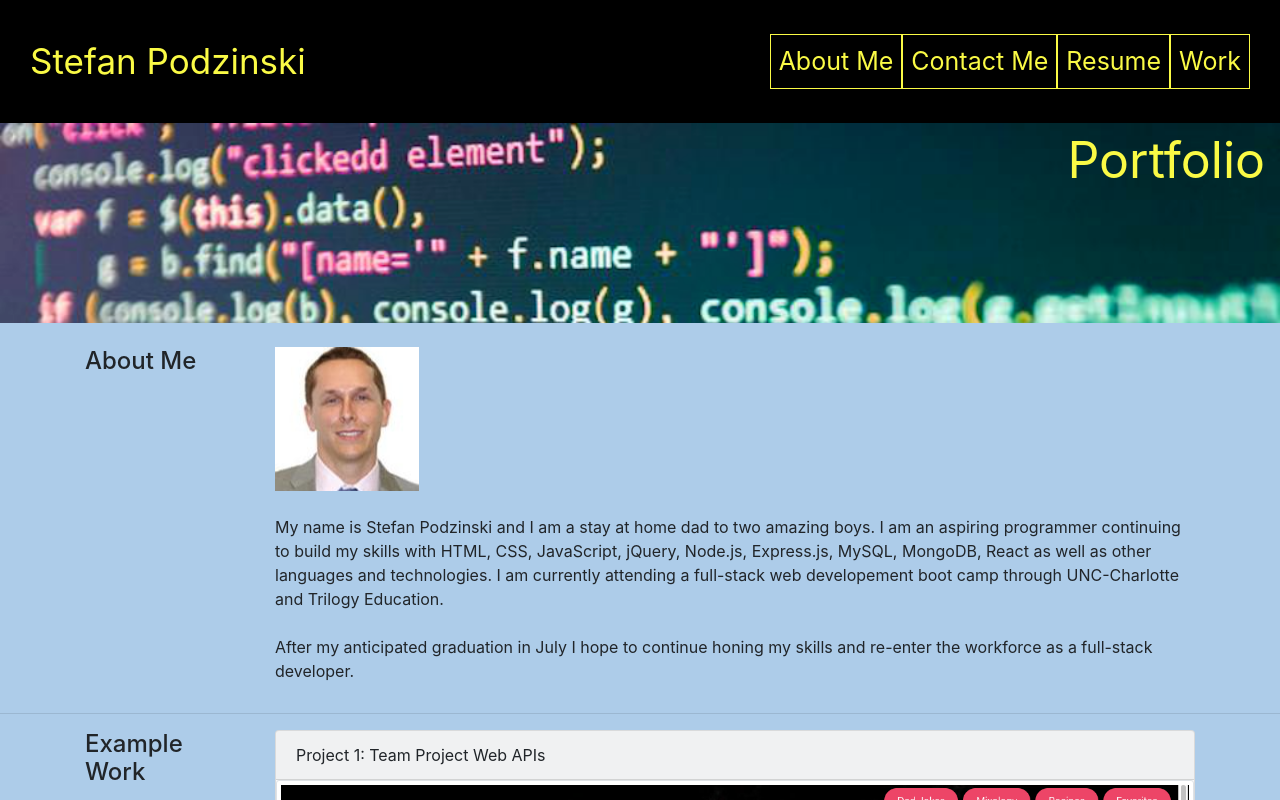
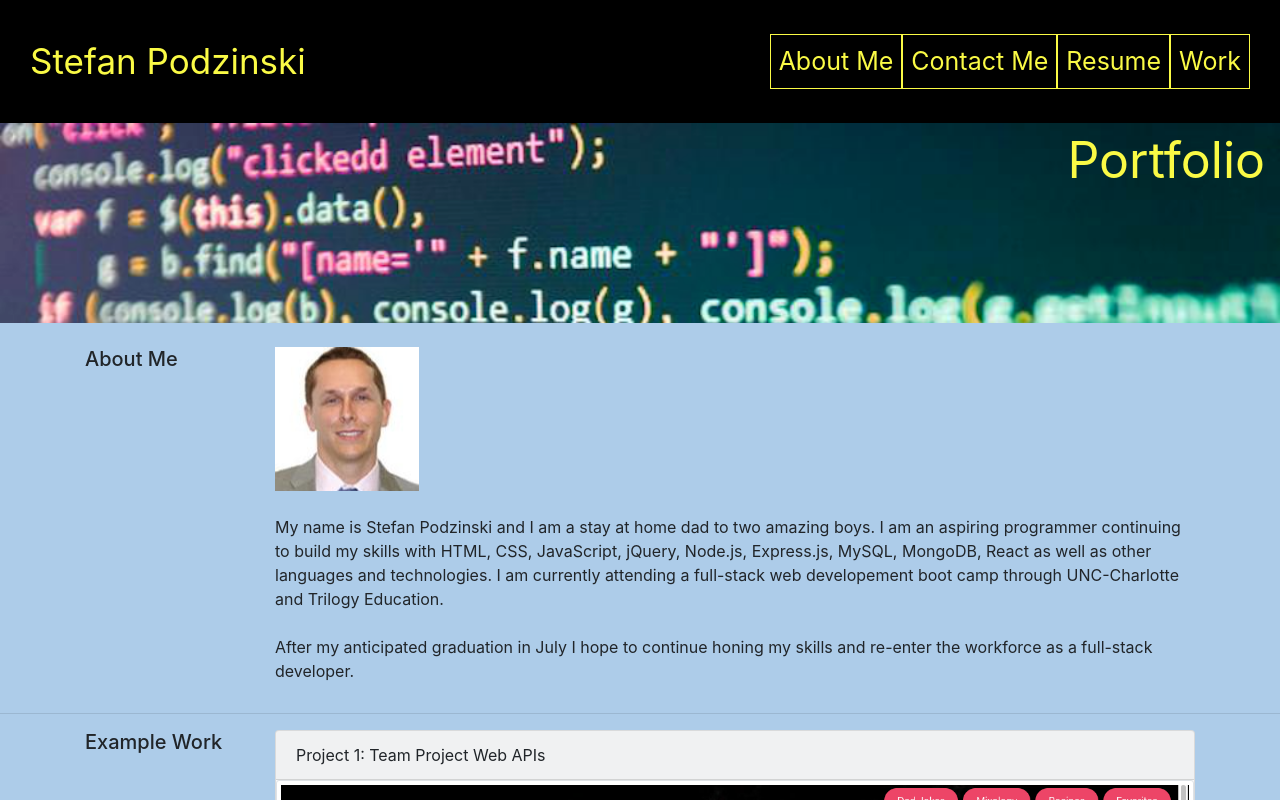
Before and after one commit to stefanpodz303/Stefan-Podz-Portfolio, a plain HTML site: page index.html in a window 1280 px wide. Shown: the top 800 px of the page. Drawn offline with nearby package versions, Linux system fonts and the light colour scheme.

Commit message:
fixed bug

```diff
--- a/index.html
+++ b/index.html
@@ -47,9 +47,9 @@
     <div class="container" id="about-me">
         <div class="row">
             <div class="col-sm-2">
-                <h4>
+                <h5>
                     About Me
-                </h4>
+                </h5>
             </div>
 
             <div class="col-sm-10">
@@ -77,9 +77,9 @@
     <div class="container" id="work">
         <div class="row">
             <div class="col-sm-2">
-                <h4>
+                <h5>
                     Example Work
-                </h4>
+                </h5>
             </div>
 
             <div class="col-sm-10">
@@ -160,7 +160,7 @@
 
     <div class="container" id="contact-me">
         <div class="row">
-            <h4>Contact Me</h4>
+            <h5>Contact Me</h5>
             <div class="col-sm-10 d-flex justify-content-center">
                     <ul class="list-group list-group-horizontal">
                         <!-- <li class="list-group-item border-0">
```
